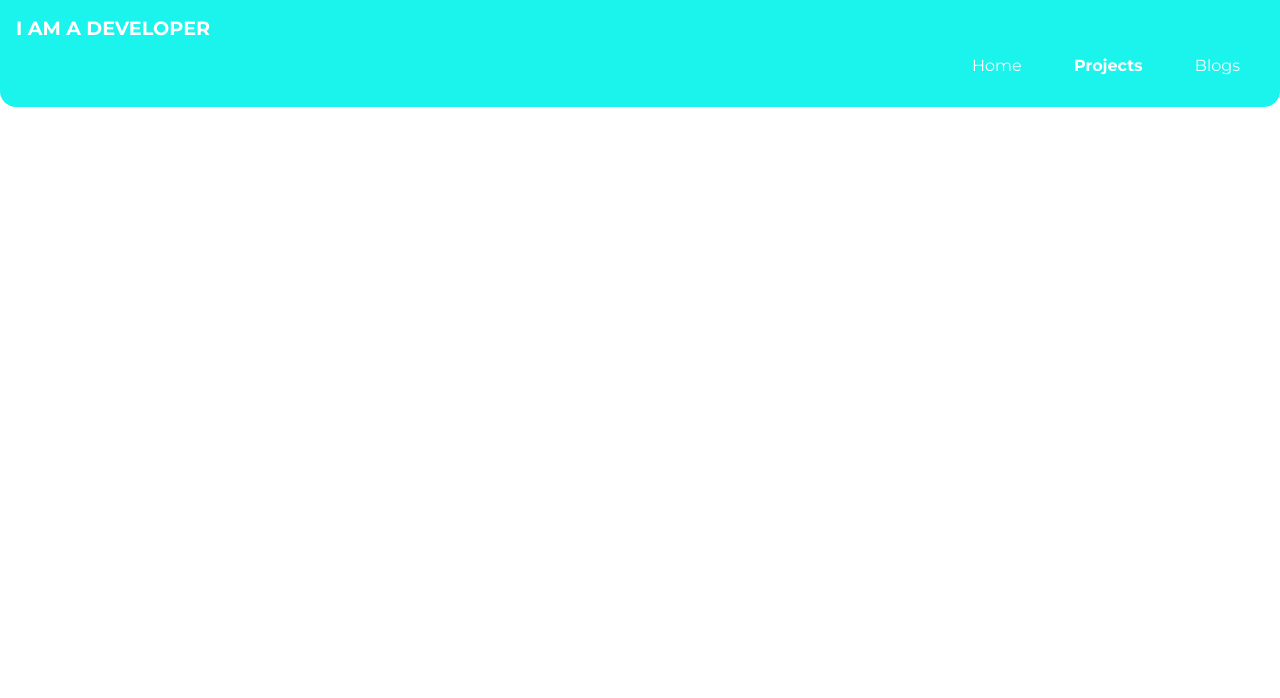
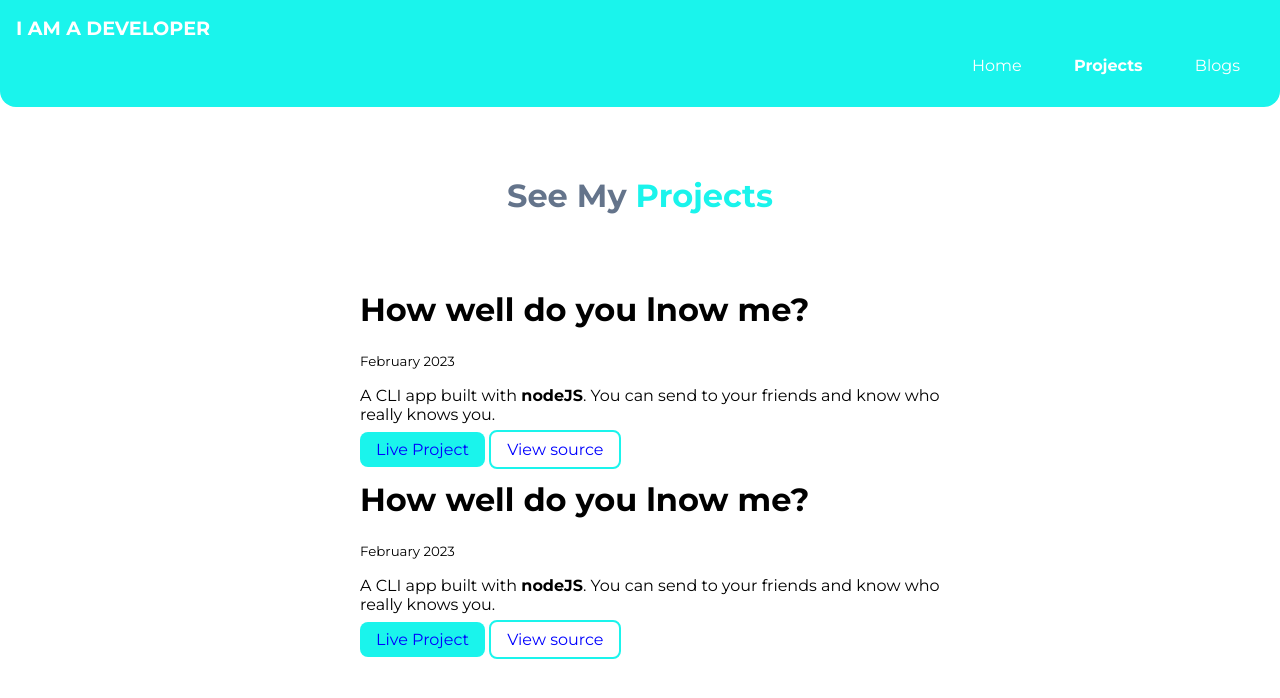
Before and after one commit to Ns065942/live-coding-for-neogcamp-lesson-3-live, a plain HTML site: page projects.html in a window 1280 px wide. Drawn offline with Linux system fonts and the light colour scheme.

Commit message:
docs:updatedcss

```diff
--- a/projects.html
+++ b/projects.html
@@ -10,7 +10,7 @@
 <body>
     <nav class="navigation container">
         <div class="nav-brand"> I AM A DEVELOPER</div>
-        <ul class=" nav-pills">
+        <ul class="list-non-bullet nav-pills">
             <li class="list-item-inline">
                 <a class="link" href="/">Home</a>
             </li>
@@ -21,7 +21,42 @@
                 <a class="link" href="/blogs.html">Blogs</a>
             </li>
         </ul>
+ </nav>
 
-    </nav>
+ <header class="hero">
+
+    <h1 class="hero-heading">See My <span class="heading-inverted">Projects</span></h1>
+</header>
+
+<ul class="list-non-bullet">
+
+    <li>
+        <div class="container container-center" >
+
+            <h1>How well do you lnow me?</h1>
+        <small>February 2023</small>
+        <p>A CLI app built with  <strong>nodeJS</strong>. You can send to your friends and know who really knows you.</p>
+
+        <a class="link link-primary" href="https://replit.com/@nitinsingh51/end-game#index.js">Live Project</a>
+        <a class="link link-secondary" href="https://replit.com/@nitinsingh51/end-game#index.js">View source</a>
+    </li>
+</div>
+
+
+    <li>
+        <div class="container container-center">
+        <h1>How well do you lnow me?</h1>
+        <small>February 2023</small>
+        <p>A CLI app built with  <strong>nodeJS</strong>. You can send to your friends and know who really knows you.</p>
+
+        <a class="link link-primary" href="https://replit.com/@nitinsingh51/end-game#index.js">Live Project</a>
+        <a class="link link-secondary" href="https://replit.com/@nitinsingh51/end-game#index.js">View source</a>
+    </li>
+
+</div>
+
+</ul>
+
+
 </body>
 </html>
```
